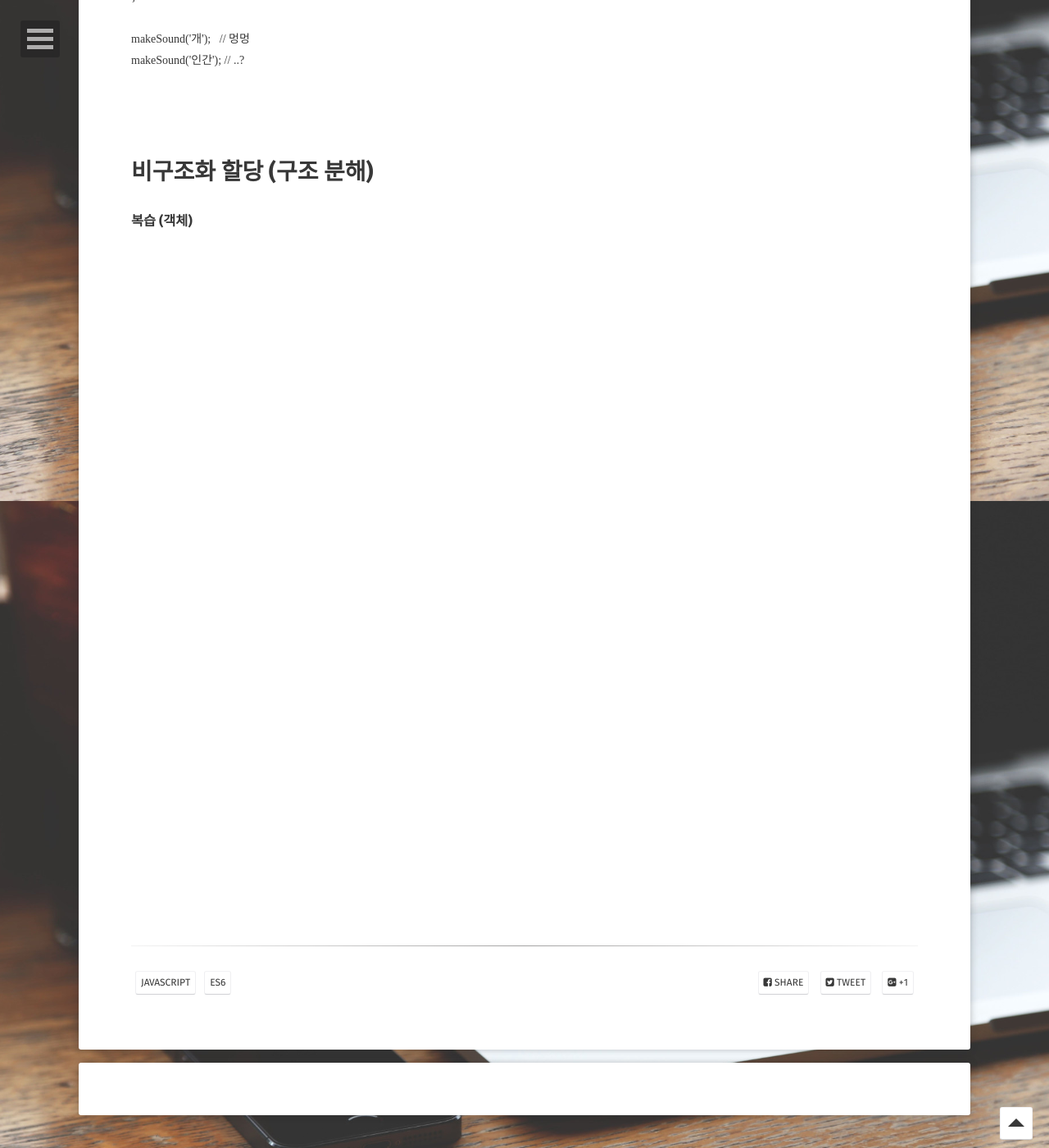
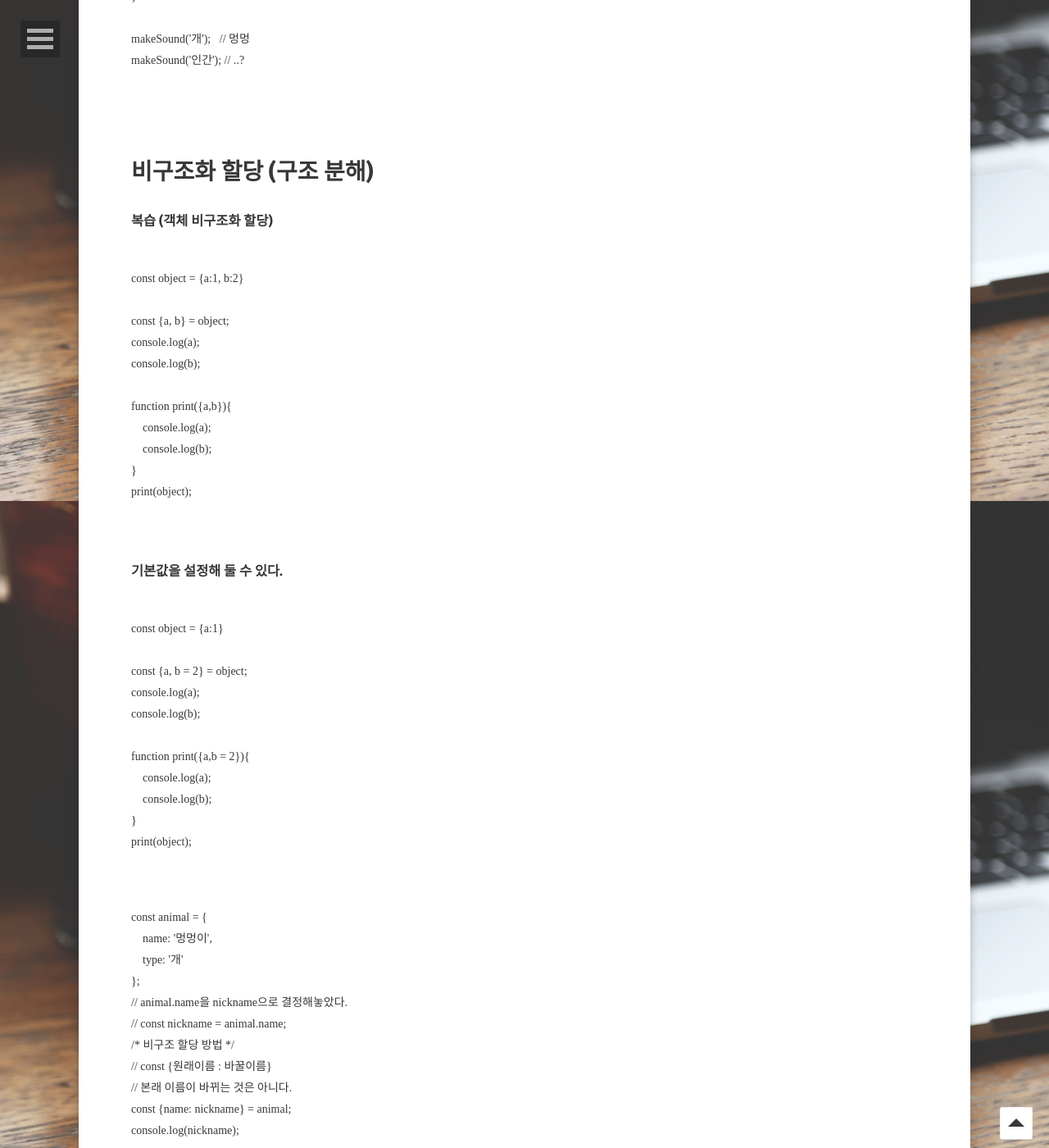
Before and after one commit to sum529-create/sum529-create.github.io, a Jekyll site: the page built from _posts/2021-05-24-벨로퍼트-자바스크립트.md, in a window 1280 px wide and 1400 px high, scrolled down 28189 px. Shown: the whole window at 82% size. Built offline with Jekyll 4.4.1, drawn with Linux system fonts in a browser that asks for light colours; some web fonts are replaced; comment, search, counter and statistics services are not loaded; some of the changed text lies outside the part shown.

Commit message:
Update 2021-05-24-벨로퍼트-자바스크립트.md

```diff
--- a/_posts/2021-05-24-벨로퍼트-자바스크립트.md
+++ b/_posts/2021-05-24-벨로퍼트-자바스크립트.md
@@ -1204,7 +1204,70 @@ makeSound('인간'); // ..?
 
 # 비구조화 할당 (구조 분해)
 
-### 복습 (객체)
+### 복습 (객체 비구조화 할당)
+<pre>
+<code>
+const object = {a:1, b:2}
+
+const {a, b} = object;
+console.log(a);
+console.log(b);
+
+function print({a,b}){
+    console.log(a);
+    console.log(b);
+}
+print(object);
+
+</code>
+</pre>
+
+### 기본값을 설정해 둘 수 있다.
+<pre>
+<code>
+const object = {a:1}
+
+const {a, b = 2} = object;
+console.log(a);
+console.log(b);
+
+function print({a,b = 2}){
+    console.log(a);
+    console.log(b);
+}
+print(object);
+</code>
+</pre>
+
+<pre>
+<code>
+const animal = {
+    name: '멍멍이',
+    type: '개'
+};
+// animal.name을 nickname으로 결정해놓았다.
+// const nickname = animal.name;
+/* 비구조 할당 방법 */
+// const {원래이름 : 바꿀이름}
+// 본래 이름이 바뀌는 것은 아니다.
+const {name: nickname} = animal;
+console.log(nickname);
+
+</code>
+</pre>
+
+## 배열 비구조 할당
+<pre>
+<code>
+const array = [1];
+const [one, two = 2] = array;
+console.log(one);
+console.log(two);
+</code>
+</pre>
+
+## 객체의 깊숙한 곳에 위치한 값을 꺼내는 방법
+
 <pre>
 <code>
 
@@ -1245,23 +1308,3 @@ makeSound('인간'); // ..?
 <code>
 </code>
 </pre>
-
-<pre>
-<code>
-</code>
-</pre>
-
-<pre>
-<code>
-</code>
-</pre>
-
-<pre>
-<code>
-</code>
-</pre>
-
-<pre>
-<code>
-</code>
-</pre>
```
